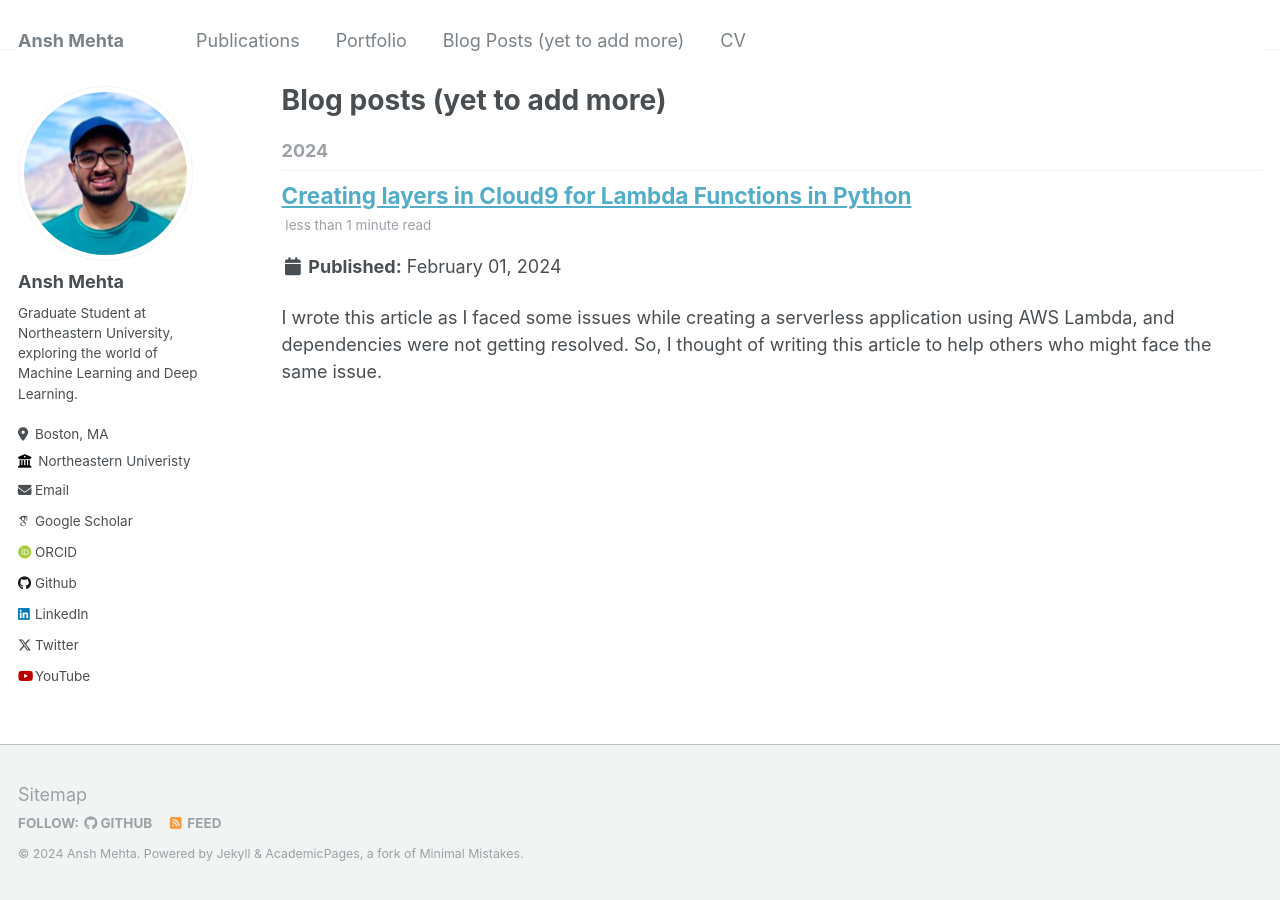
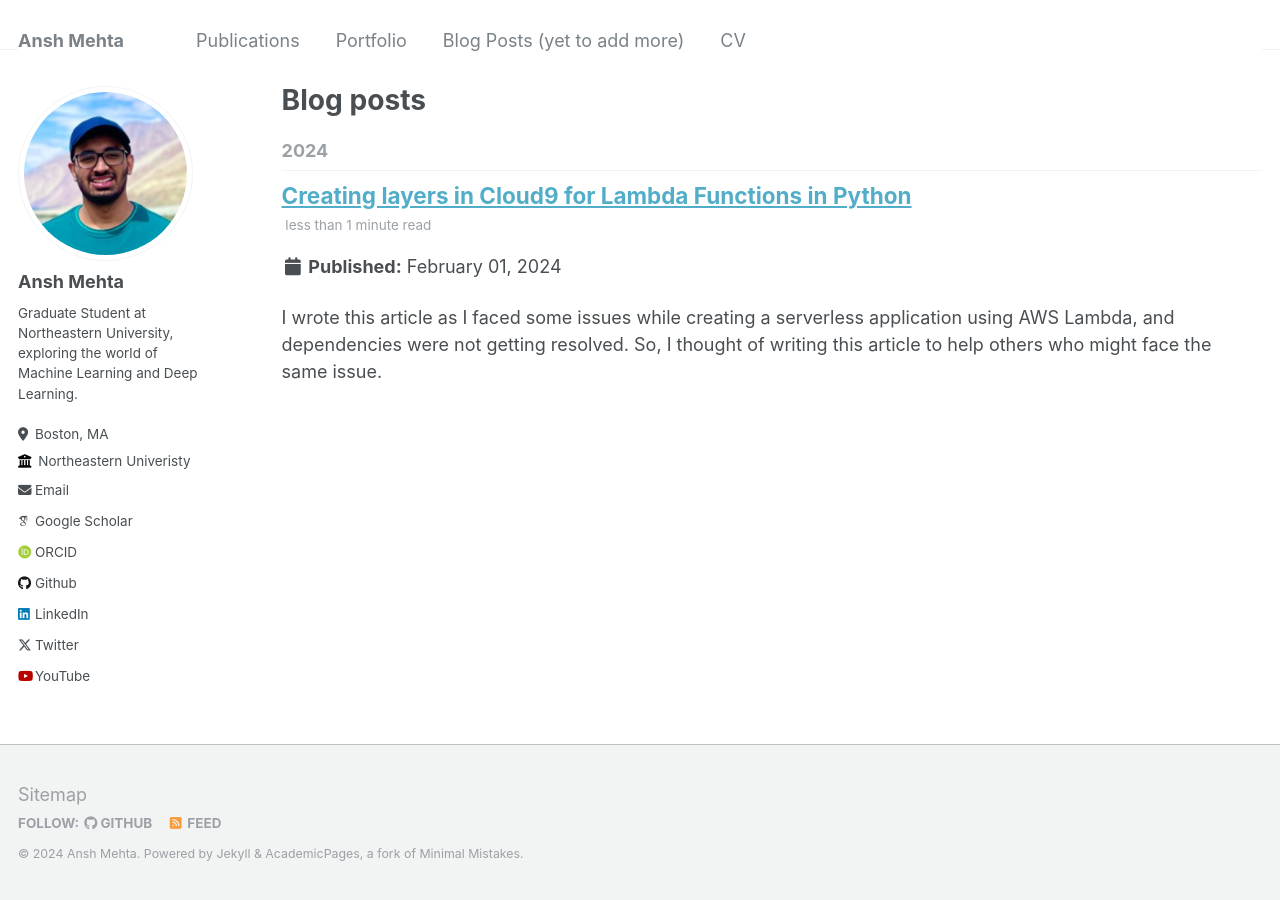
Before and after one commit to anshmehtamm/anshmehtamm.github.io, a Jekyll site: the page built from _pages/year-archive.html, in a window 1280 px wide. Built offline with Jekyll 4.4.1, drawn with Linux system fonts in a browser that asks for light colours; some web fonts are replaced.

Commit message:
Update year-archive.html

```diff
--- a/_pages/year-archive.html
+++ b/_pages/year-archive.html
@@ -1,7 +1,7 @@
 ---
 layout: archive
 permalink: /year-archive/
-title: "Blog posts (yet to add more)"
+title: "Blog posts"
 author_profile: true
 redirect_from:
   - /wordpress/blog-posts/
```
